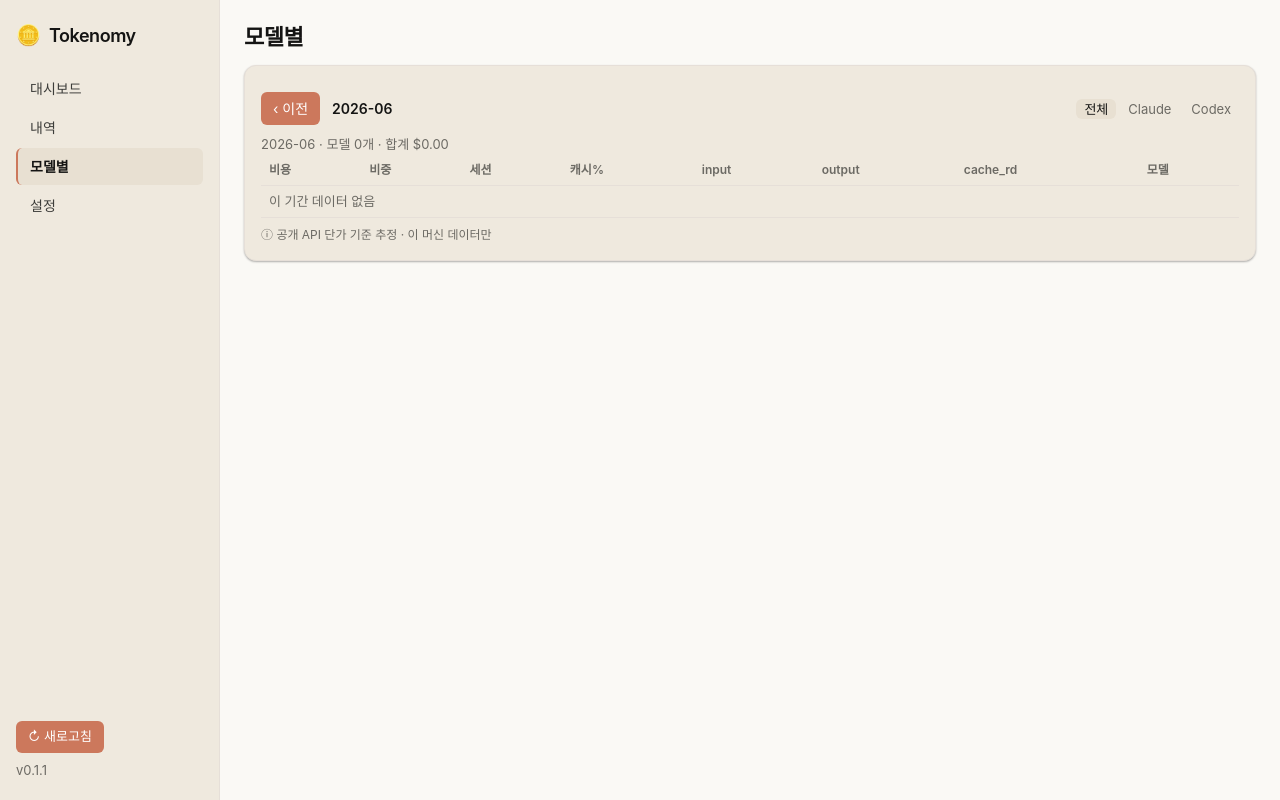
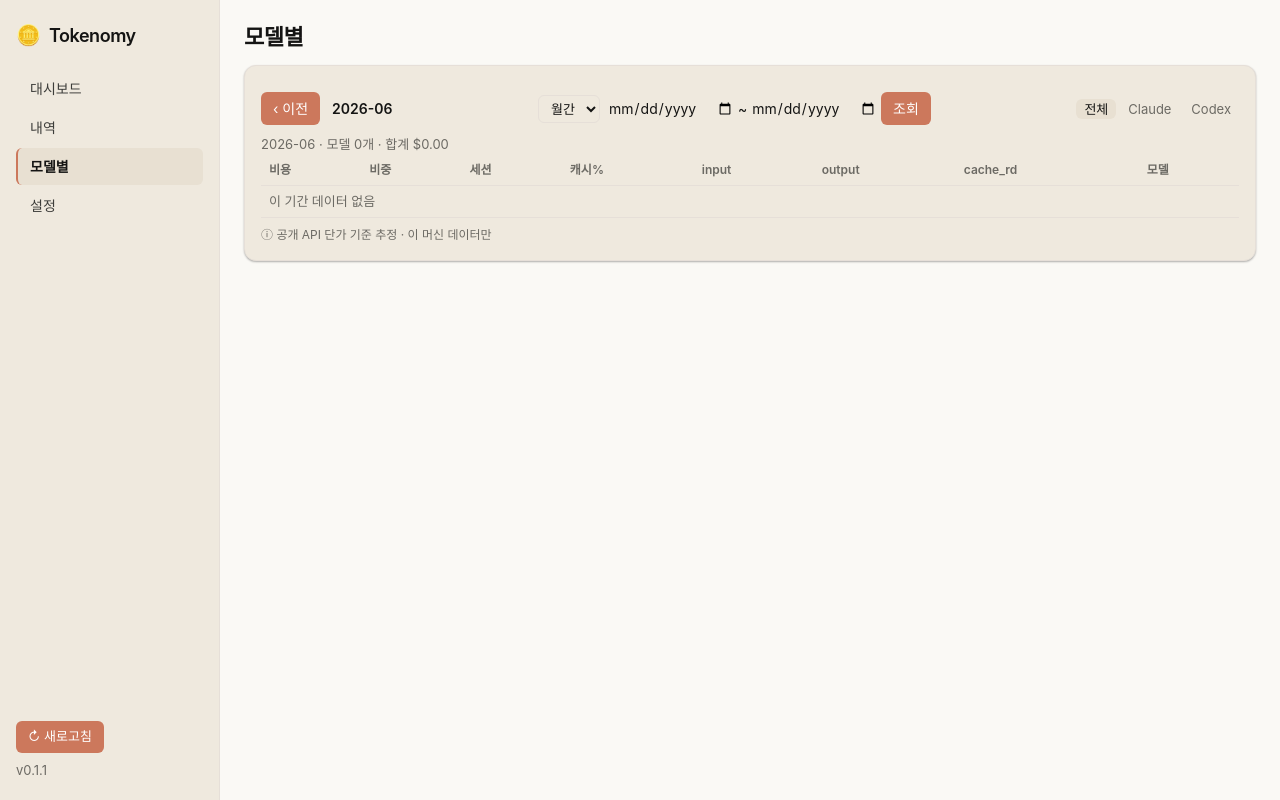
Before and after one commit to genius-kim-samsung/tokenomy, a FastAPI app: page /models in a window 1280 px wide. Run offline with FastAPI, Linux system fonts and the light colour scheme; data comes from the database, SQL or seed files in the repository; data that the repository does not hold is empty; style sheets or scripts are compiled from the project's sources.

Commit message:
feat(web): 내역·모델별 주/월 토글 + 날짜 범위 컨트롤

```diff
--- a/tokenomy/web/templates/models.html
+++ b/tokenomy/web/templates/models.html
@@ -5,14 +5,28 @@
 <section class="card">
   <div class="card-head">
     <div class="period-nav">
-      <a class="btn" href="/models?anchor={{ prev_anchor }}&provider={{ provider }}">‹ 이전</a>
+      <a class="btn" href="/models?anchor={{ prev_anchor }}&provider={{ provider }}&period={{ period }}">‹ 이전</a>
       <span class="label">{{ period_label }}</span>
-      {% if has_next %}<a class="btn" href="/models?anchor={{ next_anchor }}&provider={{ provider }}">다음 ›</a>{% endif %}
+      {% if has_next %}<a class="btn" href="/models?anchor={{ next_anchor }}&provider={{ provider }}&period={{ period }}">다음 ›</a>{% endif %}
     </div>
+    <form class="filters" method="get" action="/models">
+      <input type="hidden" name="anchor" value="{{ anchor }}">
+      <input type="hidden" name="provider" value="{{ provider }}">
+      <select name="period" aria-label="기간 단위" onchange="this.form.submit()">
+        <option value="month" {{ 'selected' if period == 'month' }}>월간</option>
+        <option value="week" {{ 'selected' if period == 'week' }}>주간</option>
+      </select>
+      <span class="range">
+        <input type="date" name="start" value="{{ start }}" aria-label="시작일">
+        ~
+        <input type="date" name="end" value="{{ end }}" aria-label="종료일">
+        <button class="btn" type="submit">조회</button>
+      </span>
+    </form>
     <nav class="toggle small">
-      <a href="/models?anchor={{ anchor }}" class="{{ 'on' if provider == '' }}">전체</a>
-      <a href="/models?anchor={{ anchor }}&provider=claude" class="{{ 'on' if provider == 'claude' }}">Claude</a>
-      <a href="/models?anchor={{ anchor }}&provider=codex" class="{{ 'on' if provider == 'codex' }}">Codex</a>
+      <a href="/models?anchor={{ anchor }}&period={{ period }}" class="{{ 'on' if provider == '' }}">전체</a>
+      <a href="/models?anchor={{ anchor }}&period={{ period }}&provider=claude" class="{{ 'on' if provider == 'claude' }}">Claude</a>
+      <a href="/models?anchor={{ anchor }}&period={{ period }}&provider=codex" class="{{ 'on' if provider == 'codex' }}">Codex</a>
     </nav>
   </div>
 
```
Also changed, not shown: tests/test_web.py (+16 -0 lines), tokenomy/web/templates/_history_body.html (+11 -2 lines).
